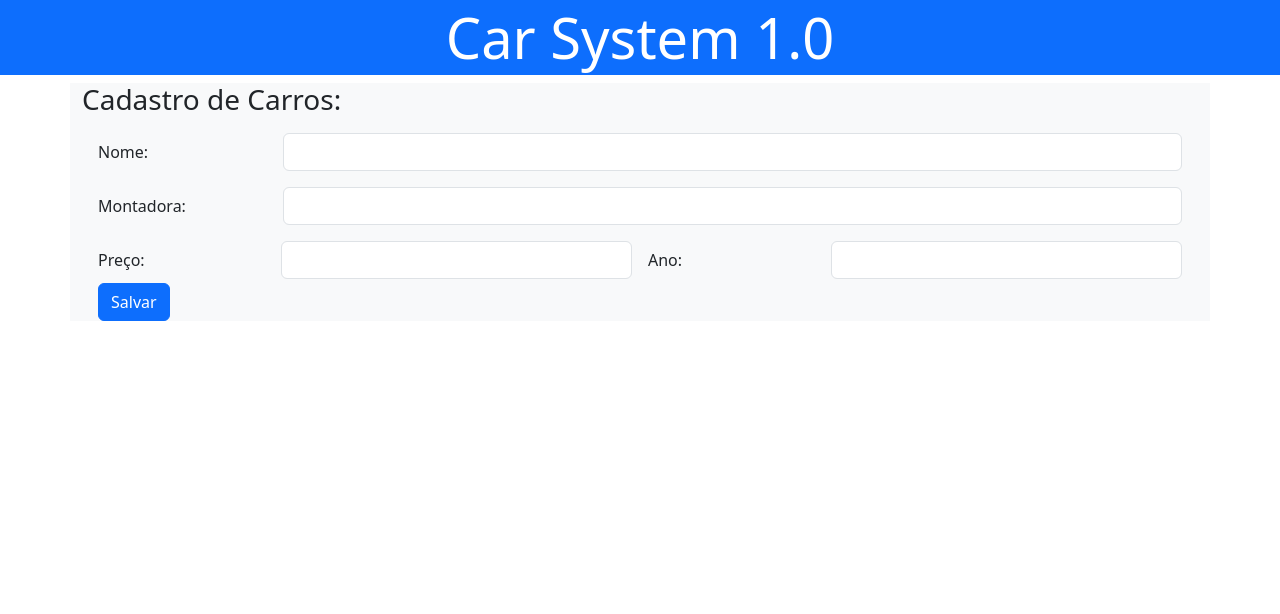
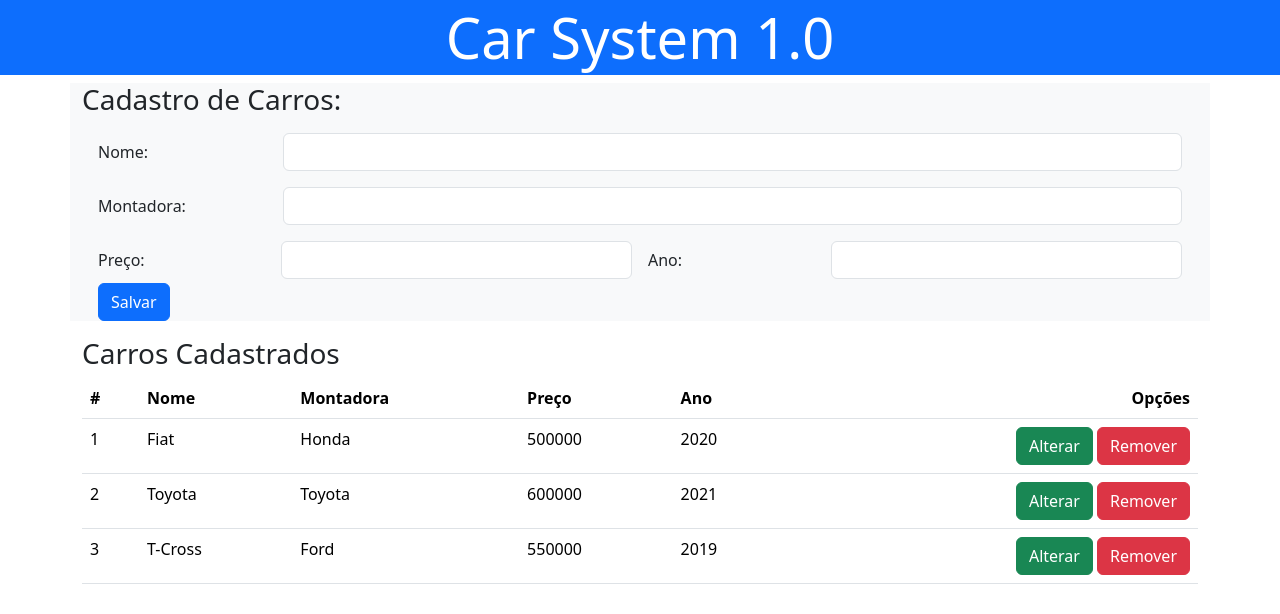
Before and after one commit to RafaelDiasCmp/cadastroCar, an Angular app: page / in a window 1280 px wide. Shown: the top 614 px of the page. Built offline with nearby package versions, Linux system fonts and the light colour scheme.

Commit message:
close #5Componente Carros Cadastrados com diretiva ngFor

```diff
--- a/src/app/app.component.html
+++ b/src/app/app.component.html
@@ -1,2 +1,3 @@
 <app-header></app-header>
+<app-car></app-car>
 <app-cars></app-cars>
--- a/src/app/components/car/car.component.html
+++ b/src/app/components/car/car.component.html
@@ -1 +1,37 @@
-<p>car works!</p>
+<div class="container bg-light mt-2">
+    <h3>Cadastro de Carros:</h3>
+
+    <form class="m-3">
+        <div class="mb-3 row">
+            <label for="inputName" class="col-sm-2 col-form-label">Nome:</label>
+            <div class="col-sm-10">
+                <input type="text" class="form-control" id="inputName">
+            </div>
+          </div>
+
+
+          <div class="mb-3 row">
+            <label for="inputAutoMaker" class="col-sm-2 col-form-label">Montadora:</label>
+            <div class="col-sm-10">
+              <input type="text" class="form-control" id="inputAutoMaker">
+            </div>
+          </div>
+
+          <div class="row g-3">
+            <label for="inputPrice" class="col-sm-2 col-form-label">Preço:</label>
+            <div class="col">
+              <input type="number" class="form-control">
+            </div>
+            <label for="inputYear" class="col-sm-2 col-form-label">Ano:</label>
+            <div class="col">
+              <input type="number" class="form-control">
+            </div>
+          </div>
+
+          <div class="row mt-1">
+            <div>
+                <button class="btn btn-primary">Salvar</button>
+            </div>
+        </div>
+    </form>
+</div>
--- a/src/app/components/car/car.component.ts
+++ b/src/app/components/car/car.component.ts
@@ -1,12 +1,19 @@
 import { Component } from '@angular/core';
+import { Car } from '../../Car';
 
 @Component({
   selector: 'app-car',
   standalone: true,
   imports: [],
   templateUrl: './car.component.html',
-  styleUrl: './car.component.css'
+  styleUrls: ['./car.component.css']
 })
 export class CarComponent {
-
+  car: Car = {
+    id: 1,
+    name: "Fiat",
+    automaker: "Honda",
+    price: 500000,
+    year: 2020,
+  };
 }
--- a/src/app/components/cars/cars.component.html
+++ b/src/app/components/cars/cars.component.html
@@ -1,37 +1,28 @@
-<div class="container bg-light mt-2">
-    <h3>Cadastro de Carros:</h3>
-
-    <form class="m-3">
-        <div class="mb-3 row">
-            <label for="inputName" class="col-sm-2 col-form-label">Nome:</label>
-            <div class="col-sm-10">
-                <input type="text" class="form-control" id="inputName">
-            </div>
-          </div>
-
-
-          <div class="mb-3 row">
-            <label for="inputAutoMaker" class="col-sm-2 col-form-label">Montadora:</label>
-            <div class="col-sm-10">
-              <input type="text" class="form-control" id="inputAutoMaker">
-            </div>
-          </div>
-
-          <div class="row g-3">
-            <label for="inputPrice" class="col-sm-2 col-form-label">Preço:</label>
-            <div class="col">
-              <input type="number" class="form-control">
-            </div>
-            <label for="inputYear" class="col-sm-2 col-form-label">Ano:</label>
-            <div class="col">
-              <input type="number" class="form-control">
-            </div>
-          </div>
-
-          <div class="row mt-1">
-            <div>
-                <button class="btn btn-primary">Salvar</button>
-            </div>
-        </div>
-    </form>
-</div>
+<div class="container">
+    <h3>Carros Cadastrados</h3>
+    <table class="table">
+      <thead>
+        <tr>
+          <th>#</th>
+          <th>Nome</th>
+          <th>Montadora</th>
+          <th>Preço</th>
+          <th>Ano</th>
+          <th class="text-end">Opções</th>
+        </tr>
+      </thead>
+      <tbody>
+        <tr *ngFor="let car of cars">
+          <td>{{ car.id }}</td>
+          <td>{{ car.name }}</td>
+          <td>{{ car.automaker }}</td>
+          <td>{{ car.price }}</td>
+          <td>{{ car.year }}</td>
+          <td class="text-end">
+            <button class="btn btn-success me-1">Alterar</button>
+            <button class="btn btn-danger">Remover</button>
+          </td>
+        </tr>
+      </tbody>
+    </table>
+  </div>
--- a/src/app/components/cars/cars.component.ts
+++ b/src/app/components/cars/cars.component.ts
@@ -1,21 +1,36 @@
 import { Component } from '@angular/core';
+import { CommonModule } from '@angular/common';
 import { Car } from '../../Car';
 
 @Component({
   selector: 'app-cars',
   standalone: true,
-  imports: [],
+  imports: [CommonModule],
   templateUrl: './cars.component.html',
-  styleUrl: './cars.component.css'
+  styleUrls: ['./cars.component.css']
 })
 export class CarsComponent {
-  car: Car[] = [
+  cars: Car[] = [
     {
-    id : 1,
-    name : "fiat",
-    automaker : "honda",
-    price : 500000,
-    year : 20000,
-  }
+      id: 1,
+      name: "Fiat",
+      automaker: "Honda",
+      price: 500000,
+      year: 2020,
+    },
+    {
+      id: 2,
+      name: "Toyota",
+      automaker: "Toyota",
+      price: 600000,
+      year: 2021,
+    },
+    {
+      id: 3,
+      name: "T-Cross",
+      automaker: "Ford",
+      price: 550000,
+      year: 2019,
+    }
   ];
 }
```
Also changed, not shown: src/app/app.component.ts (+4 -5 lines).
